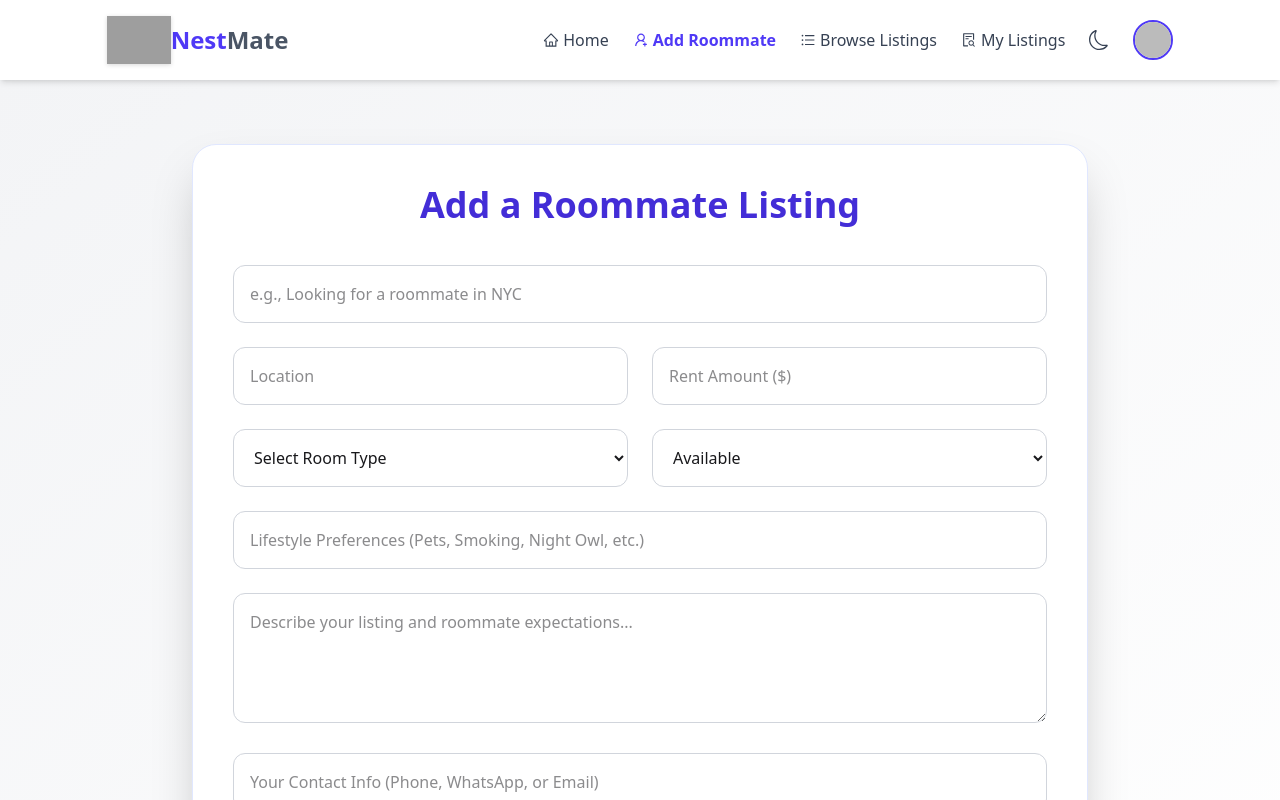
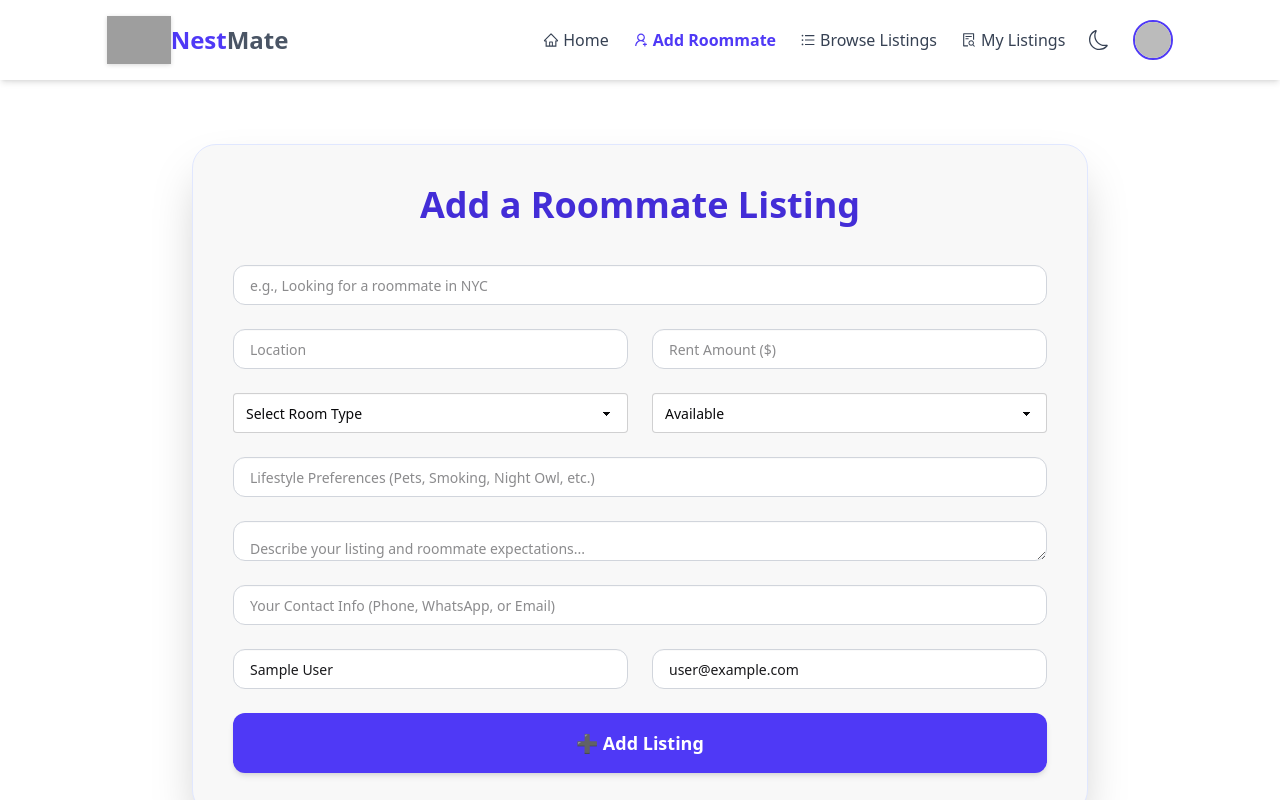
Before and after one commit to Arifur999/NestMate, a React (Vite) app: page /add-roommate in a window 1280 px wide. Shown: the top 800 px of the page. Built offline with nearby package versions, Linux system fonts and the light colour scheme; no server answers; sample sign-in values are in the browser's storage; grey boxes are pictures that could not be loaded.

Commit message:
added custom themes

```diff
--- a/index.html
+++ b/index.html
@@ -1,12 +1,12 @@
 <!DOCTYPE html>
-<html lang="en" data-theme="light">
+<html lang="en" data-theme="mytheme">
   <head>
     <meta charset="UTF-8" />
-    <link rel="icon" type="image/svg+xml" href="/vite.svg" />
+    <link rel="icon" type="image/svg+xml" href="/logo2.png" />
     <meta name="viewport" content="width=device-width, initial-scale=1.0" />
-    <title>Vite + React</title>
+    <title>NestMate</title>
   </head>
-  <body>
+  <body  data-theme="mytheme">
     <div id="root"></div>
     <script type="module" src="/src/main.jsx"></script>
   </body>
--- a/src/auth/Login.jsx
+++ b/src/auth/Login.jsx
@@ -62,8 +62,8 @@ const Login = () => {
   };
 
   return (
-    <div className="min-h-screen flex items-center justify-center bg-gray-100 px-4">
-      <div className="max-w-md w-full bg-white p-8 rounded-2xl shadow-xl">
+    <div className="min-h-screen flex items-center justify-center card bg-base-200 px-4">
+      <div className="max-w-md w-full bg-base-100 p-8 rounded-2xl shadow-xl">
         <h2 className="text-3xl font-bold text-center text-indigo-600 mb-6">Welcome Back</h2>
 
         <form onSubmit={handleLogin} className="space-y-5">
--- a/src/auth/SignUp.jsx
+++ b/src/auth/SignUp.jsx
@@ -63,8 +63,8 @@ const SignUp = () => {
   };
 
   return (
-    <div className="min-h-screen flex items-center justify-center bg-gray-100 px-4">
-      <div className="max-w-md w-full bg-white p-8 rounded-2xl shadow-xl">
+    <div className="min-h-screen flex items-center justify-center card bg-base-200 px-4">
+      <div className="max-w-md w-full bg-base-100 p-8 rounded-2xl shadow-xl">
         <h2 className="text-3xl font-bold text-center text-indigo-600 mb-6">
           Create an Account
         </h2>
--- a/src/pages/AddRoommate.jsx
+++ b/src/pages/AddRoommate.jsx
@@ -1,6 +1,6 @@
-import React, { useContext } from 'react';
-import Swal from 'sweetalert2';
-import { AuthContext } from '../Authentication/AuthContext';
+import React, { useContext } from "react";
+import Swal from "sweetalert2";
+import { AuthContext } from "../Authentication/AuthContext";
 
 const AddRoommate = () => {
   const { user } = useContext(AuthContext);
@@ -11,10 +11,10 @@ const AddRoommate = () => {
     const formData = new FormData(form);
     const addData = Object.fromEntries(formData.entries());
 
-    fetch('http://localhost:3000/roommates', {
-      method: 'POST',
+    fetch("http://localhost:3000/roommates", {
+      method: "POST",
       headers: {
-        'Content-Type': 'application/json',
+        "Content-Type": "application/json",
       },
       body: JSON.stringify(addData),
     })
@@ -22,35 +22,35 @@ const AddRoommate = () => {
       .then((data) => {
         if (data.insertedId || data.acknowledged) {
           Swal.fire({
-            title: 'Success!',
-            text: 'Roommate listing added successfully!',
-            icon: 'success',
-            confirmButtonColor: '#6366F1',
+            title: "Success!",
+            text: "Roommate listing added successfully!",
+            icon: "success",
+            confirmButtonColor: "#6366F1",
           });
           form.reset();
         } else {
           Swal.fire({
-            title: 'Failed!',
-            text: 'Could not add listing. Please try again.',
-            icon: 'error',
-            confirmButtonColor: '#EF4444',
+            title: "Failed!",
+            text: "Could not add listing. Please try again.",
+            icon: "error",
+            confirmButtonColor: "#EF4444",
           });
         }
       })
       .catch((error) => {
-        console.error('Error adding roommate:', error);
+        console.error("Error adding roommate:", error);
         Swal.fire({
-          title: 'Error!',
-          text: 'Something went wrong. Please try again later.',
-          icon: 'error',
-          confirmButtonColor: '#EF4444',
+          title: "Error!",
+          text: "Something went wrong. Please try again later.",
+          icon: "error",
+          confirmButtonColor: "#EF4444",
         });
       });
   };
 
   return (
-    <div className="min-h-screen bg-gradient-to-br from-gray-100 to-white py-16 px-4">
-      <div className="max-w-4xl mx-auto bg-white p-10 rounded-3xl shadow-2xl border border-indigo-100">
+    <div className="min-h-screen bg-base-100  py-16 px-4">
+      <div className="max-w-4xl mx-auto  card bg-base-200 p-10 rounded-3xl shadow-2xl border border-indigo-100">
         <h2 className="text-4xl font-extrabold text-center text-indigo-700 mb-10">
           Add a Roommate Listing
         </h2>
@@ -62,7 +62,7 @@ const AddRoommate = () => {
             name="title"
             placeholder="e.g., Looking for a roommate in NYC"
             required
-            className="w-full p-4 border border-gray-300 rounded-xl focus:outline-none focus:ring-2 focus:ring-indigo-400"
+            className=" p-4 border input input-bordered w-full border-gray-300 rounded-xl focus:outline-none focus:ring-2 focus:ring-indigo-400"
           />
 
           {/* Location and Rent */}
@@ -72,14 +72,14 @@ const AddRoommate = () => {
               name="location"
               placeholder="Location"
               required
-              className="w-full p-4 border border-gray-300 rounded-xl"
+              className="w-full p-4 border input input-bordered  border-gray-300 rounded-xl"
             />
             <input
               type="number"
               name="rent"
               placeholder="Rent Amount ($)"
               required
-              className="w-full p-4 border border-gray-300 rounded-xl"
+              className="w-full p-4 border input input-bordered  border-gray-300 rounded-xl"
             />
           </div>
 
@@ -88,7 +88,7 @@ const AddRoommate = () => {
             <select
               name="roomType"
               required
-              className="w-full p-4 border border-gray-300 rounded-xl bg-white"
+              className="select select-bordered w-full bg-base-100 text-neutral"
             >
               <option value="">Select Room Type</option>
               <option value="Single">Single</option>
@@ -99,7 +99,7 @@ const AddRoommate = () => {
             <select
               name="availability"
               required
-              className="w-full p-4 border border-gray-300 rounded-xl bg-white"
+              className="select select-bordered w-full bg-base-100 text-neutral"
             >
               <option value="available">Available</option>
               <option value="not-available">Not Available</option>
@@ -111,7 +111,7 @@ const AddRoommate = () => {
             type="text"
             name="lifestyle"
             placeholder="Lifestyle Preferences (Pets, Smoking, Night Owl, etc.)"
-            className="w-full p-4 border border-gray-300 rounded-xl"
+            className="w-full p-4 border input input-bordered  border-gray-300 rounded-xl"
           />
 
           {/* Description */}
@@ -120,7 +120,7 @@ const AddRoommate = () => {
             rows="4"
             placeholder="Describe your listing and roommate expectations..."
             required
-            className="w-full p-4 border border-gray-300 rounded-xl"
+            className="w-full p-4 border input input-bordered  border-gray-300 rounded-xl"
           />
 
           {/* Contact Info */}
@@ -129,7 +129,7 @@ const AddRoommate = () => {
             name="contact"
             placeholder="Your Contact Info (Phone, WhatsApp, or Email)"
             required
-            className="w-full p-4 border border-gray-300 rounded-xl"
+            className="w-full p-4 border input input-bordered  border-gray-300 rounded-xl"
           />
 
           {/* User Info - Auto filled from Firebase Auth */}
@@ -137,16 +137,16 @@ const AddRoommate = () => {
             <input
               type="text"
               name="userName"
-              value={user?.displayName || 'Anonymous'}
+              value={user?.displayName || "Anonymous"}
               readOnly
-              className="w-full p-4 border border-gray-300 rounded-xl bg-gray-100 cursor-not-allowed"
+              className="w-full p-4 border input input-bordered  border-gray-300 rounded-xl bg-base-100 cursor-not-allowed"
             />
             <input
               type="email"
               name="userEmail"
-              value={user?.email || ''}
+              value={user?.email || ""}
               readOnly
-              className="w-full p-4 border border-gray-300 rounded-xl bg-gray-100 cursor-not-allowed"
+              className="w-full p-4 border input input-bordered  border-gray-300 rounded-xl bg-base-100 cursor-not-allowed"
             />
           </div>
 
--- a/src/pages/AllRoommates.jsx
+++ b/src/pages/AllRoommates.jsx
@@ -24,8 +24,8 @@ const AllRoommates = ({ roommate }) => {
 
   return (
     <Fade triggerOnce direction="up" duration={700}>
-      <div className="flex flex-col justify-between h-full rounded-2xl overflow-hidden shadow-xl bg-white border border-indigo-100 hover:shadow-2xl transition duration-300">
-        <div className="p-6 flex flex-col justify-between h-full space-y-3">
+      <div className="flex flex-col justify-between h-full rounded-2xl overflow-hidden shadow-xl bg-base-100 text-base-content border border-indigo-100 hover:shadow-2xl transition duration-300">
+        <div className="p-6 flex flex-col justify-between h-full space-y-3 ">
           <div>
             <h3 className="text-xl font-bold text-indigo-700">{title}</h3>
 
--- a/src/pages/Home.jsx
+++ b/src/pages/Home.jsx
@@ -11,20 +11,20 @@ const Home = () => {
       <Hero />
 
       {/* Roommate Section */}
-      <section className="py-10 px-4 bg-white ">
+      <section className="py-10 px-4 bg-base-100 text-base-content ">
         <div className="max-w-7xl mx-auto">
           {/* Heading */}
           <div className="text-center mb-10">
             <h1 className="text-4xl font-extrabold text-indigo-700 mb-4">
               🏠 Find Your Ideal Roommate
             </h1>
-            <p className="text-gray-600 text-lg max-w-2xl mx-auto">
+            <p className="text-gray-600  max-w-2xl mx-auto ">
               Browse through available listings and find a perfect match to share your space with. Comfortable, convenient, and just what you need.
             </p>
           </div>
 
           {/* Grid of Roommates */}
-          <div className="grid grid-cols-1 sm:grid-cols-2 lg:grid-cols-3 gap-6">
+          <div className="grid grid-cols-1 sm:grid-cols-2 lg:grid-cols-3 gap-6 card bg-base-200 text-primary">
             {roommates.map((roommate) => (
               <AllRoommates key={roommate._id} roommate={roommate} />
             ))}
--- a/tailwind.config.js
+++ b/tailwind.config.js
@@ -8,6 +8,21 @@ module.exports = {
   },
   plugins: [require('daisyui')],
   daisyui: {
-    themes: ['light', 'dark', 'cupcake'], // You can add/remove themes
+    themes: [
+      {
+        mytheme: {
+          "primary": "#5B2C6F",       // Royal Purple (buttons, focus)
+          "secondary": "#3F51B5",     // Indigo (sub buttons or links)
+          "accent": "#FF7043",        // Soft Orange (CTA or highlights)
+          "neutral": "#3D4451",       // Dark gray for cards, borders
+          "base-100": "#FFFFFF",      // Card background / main surface
+          "info": "#3ABFF8",          // For info alerts etc.
+          "success": "#36D399",       // Available / green tags
+          "warning": "#FBBD23",       // Warnings or notes
+          "error": "#F87272",         // Error / delete / red status
+        },
+      },
+      'light', 'dim', 'cupcake' // keep default themes if needed
+    ],
   },
 };
```
Also changed, not shown: src/components/ErrorPage.jsx (added, +47 -0 lines), src/pages/ExtraSections.jsx (+22 -22 lines), src/pages/MyListings.jsx (+5 -5 lines), src/routs/Routs.jsx (+6 -3 lines), public/404page.jpg (added).
